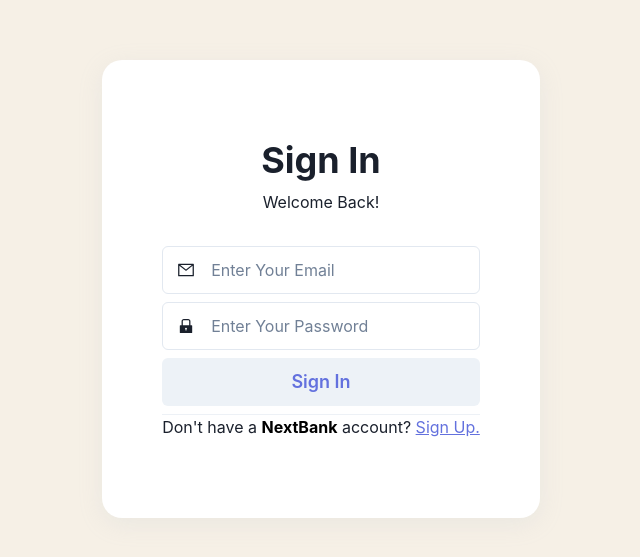
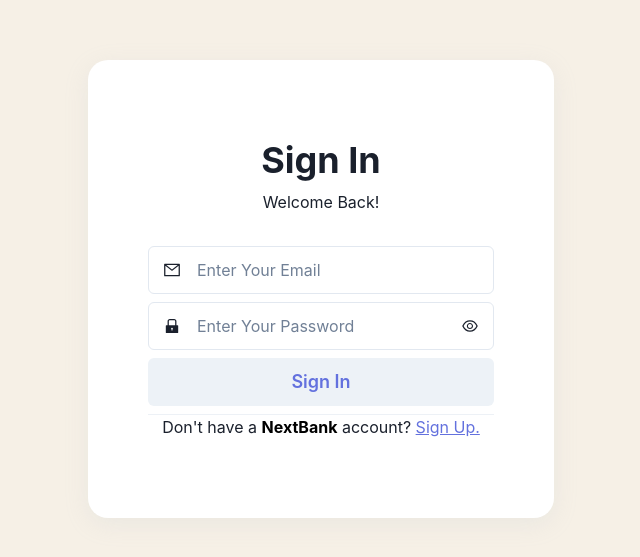
Before and after one commit to NicolasLopes7/next-bank, a Next.js app: page / in a window 1280 px wide. Shown: the part 111-668 px from the top of the page, without its empty margins (319-959 px from the left). Built offline with nearby package versions, Linux system fonts and the light colour scheme.

Commit message:
add toggle visibility password and confirm password

```diff
--- a/src/components/login/SignIn.tsx
+++ b/src/components/login/SignIn.tsx
@@ -6,12 +6,18 @@ import {
   Input,
   InputGroup,
   InputLeftElement,
+  InputRightElement,
   Text,
   useToast,
 } from '@chakra-ui/react';
 import { AxiosError } from 'axios';
 import { useState } from 'react';
-import { AiFillLock, AiOutlineMail } from 'react-icons/ai';
+import {
+  AiFillLock,
+  AiOutlineMail,
+  AiOutlineEye,
+  AiOutlineEyeInvisible,
+} from 'react-icons/ai';
 import { Flex } from '../primitives/Flex';
 import { useAuth } from '../../contexts/auth';
 import { theme } from '../../theme';
@@ -23,6 +29,7 @@ export const SignIn = ({ changeMode }: SignInProps) => {
   const [password, setPassword] = useState('');
   const [error, setError] = useState('');
   const [isLoading, setLoading] = useState(false);
+  const [visible, setVisible] = useState('password');
   const { authenticate } = useAuth();
 
   const toast = useToast();
@@ -87,9 +94,24 @@ export const SignIn = ({ changeMode }: SignInProps) => {
           <InputLeftElement pointerEvents="none">
             <AiFillLock />
           </InputLeftElement>
+          <InputRightElement
+            onClick={() => {
+              if (visible === 'password') {
+                setVisible('string');
+              } else {
+                setVisible('password');
+              }
+            }}
+          >
+            {visible === 'string' ? (
+              <AiOutlineEyeInvisible />
+            ) : (
+              <AiOutlineEye />
+            )}
+          </InputRightElement>
           <Input
             required
-            type="password"
+            type={visible}
             placeholder="Enter Your Password"
             fontSize="md"
             value={password}
--- a/src/components/login/SignUp.tsx
+++ b/src/components/login/SignUp.tsx
@@ -22,6 +22,7 @@ export const SignUp = ({ changeMode }: SignUpProps) => {
   const [name, setName] = useState('');
   const [email, setEmail] = useState('');
   const [password, setPassword] = useState('');
+  const [confirmPassword, setConfirmPassword] = useState('');
   const [error, setError] = useState('');
   const [isLoading, setLoading] = useState(false);
   const { createAccount } = useAuth();
@@ -45,6 +46,12 @@ export const SignUp = ({ changeMode }: SignUpProps) => {
 
   const handleAuthenticate = async () => {
     setError('');
+
+    if (password !== confirmPassword) {
+      setError('Your passwords are different');
+      preventDuplicateToast();
+      throw error;
+    }
 
     try {
       setLoading(true);
@@ -108,6 +115,20 @@ export const SignUp = ({ changeMode }: SignUpProps) => {
           />
         </InputGroup>
 
+        <InputGroup size="lg">
+          <InputLeftElement pointerEvents="none">
+            <AiFillLock />
+          </InputLeftElement>
+          <Input
+            required
+            type="password"
+            placeholder="Confirm your password"
+            fontSize="md"
+            value={confirmPassword}
+            onChange={(e) => setConfirmPassword(e.target.value)}
+          />
+        </InputGroup>
+
         <Button
           size="lg"
           color={theme.colors.primary}
```
